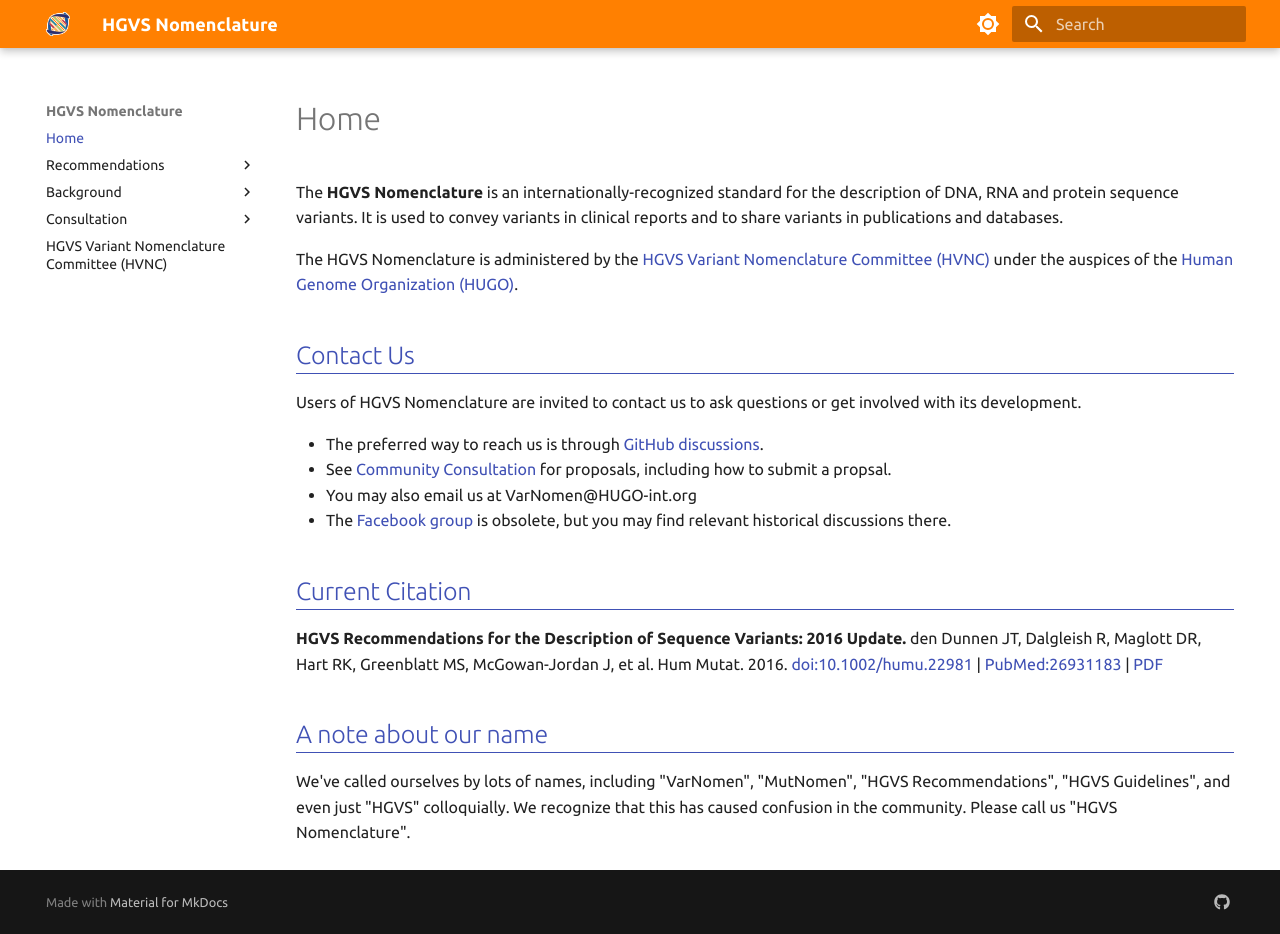
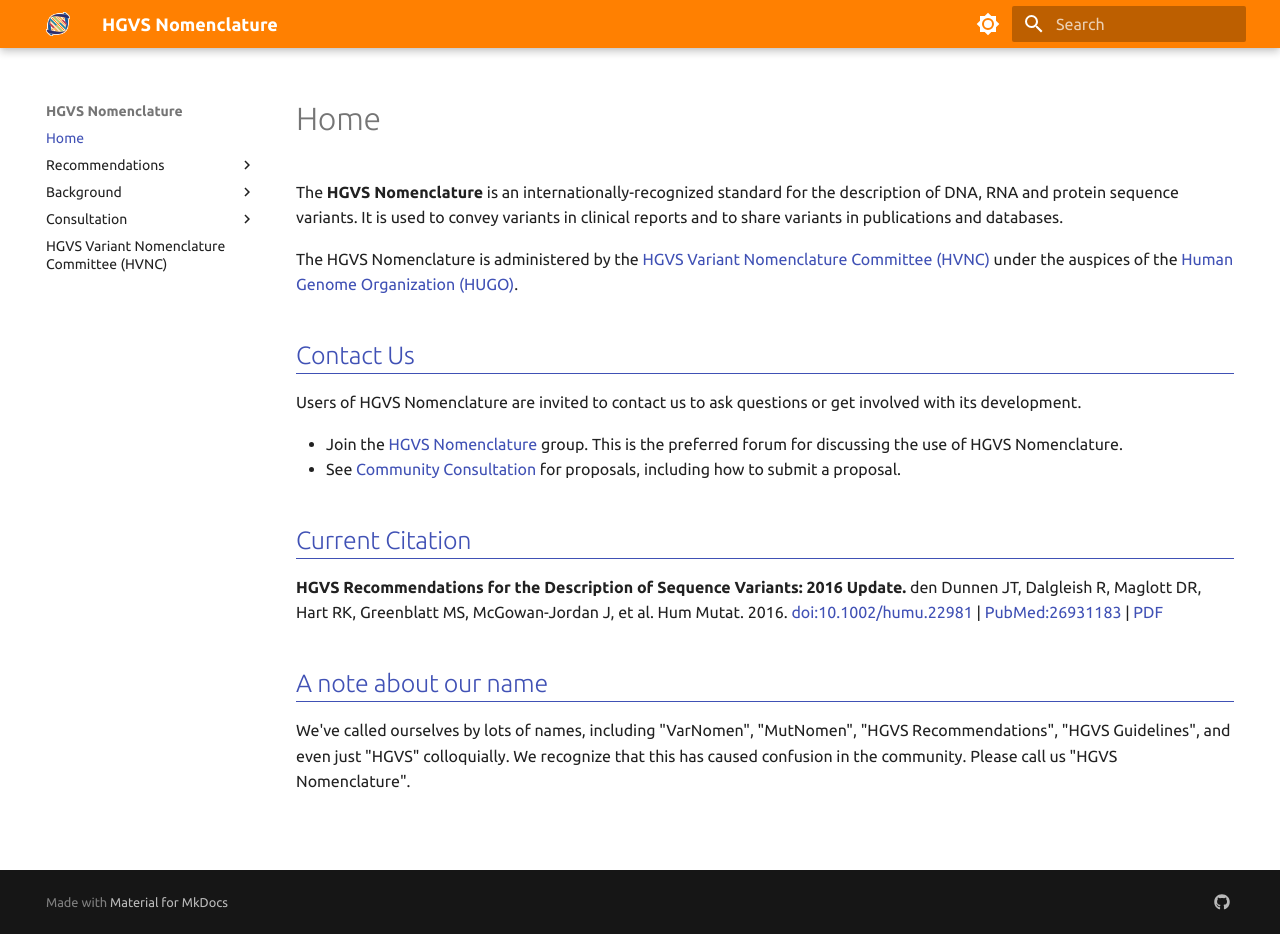
Before and after one commit to HGVSnomenclature/hgvs-nomenclature, an MkDocs documentation site: the page built from docs/index.md, in a window 1280 px wide and 934 px high. Built offline with MkDocs 1.6.1 and Material for MkDocs 9.7.7, drawn with Linux system fonts in a browser that asks for light colours.

Commit message:
added email group and removed facebook and the HGVS email list under 'Contact Us'

```diff
--- a/docs/index.md
+++ b/docs/index.md
@@ -8,10 +8,11 @@ The HGVS Nomenclature is administered by the [HGVS Variant Nomenclature Committe
 
 Users of HGVS Nomenclature are invited to contact us to ask questions or get involved with its development.
 
-* The preferred way to reach us is through [GitHub discussions](https://github.com/HGVSnomenclature/hgvs-nomenclature/discussions).
-* See [Community Consultation](consultation/index.md) for proposals, including how to submit a propsal.
-* You may also email us at VarNomen@HUGO-int.org
-* The [Facebook group](https://www.facebook.com/HGVSmutnomen) is obsolete, but you may find relevant historical discussions there.
+* Join the [HGVS Nomenclature](https://groups.google.com/g/hgvs-nomenclature)
+  group. This is the preferred forum for discussing the use of HGVS
+  Nomenclature.
+* See [Community Consultation](consultation/index.md) for proposals, including
+  how to submit a proposal.
 
 ## Current Citation
 
```
